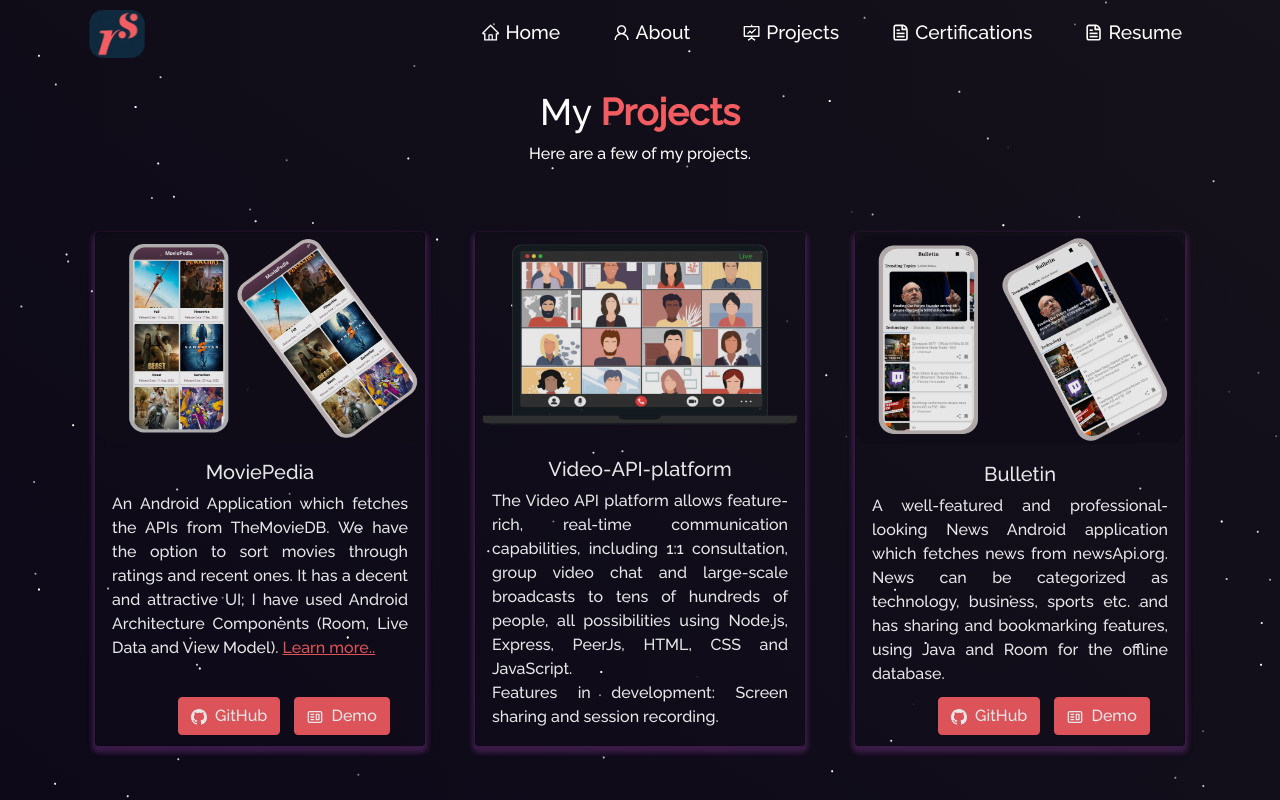
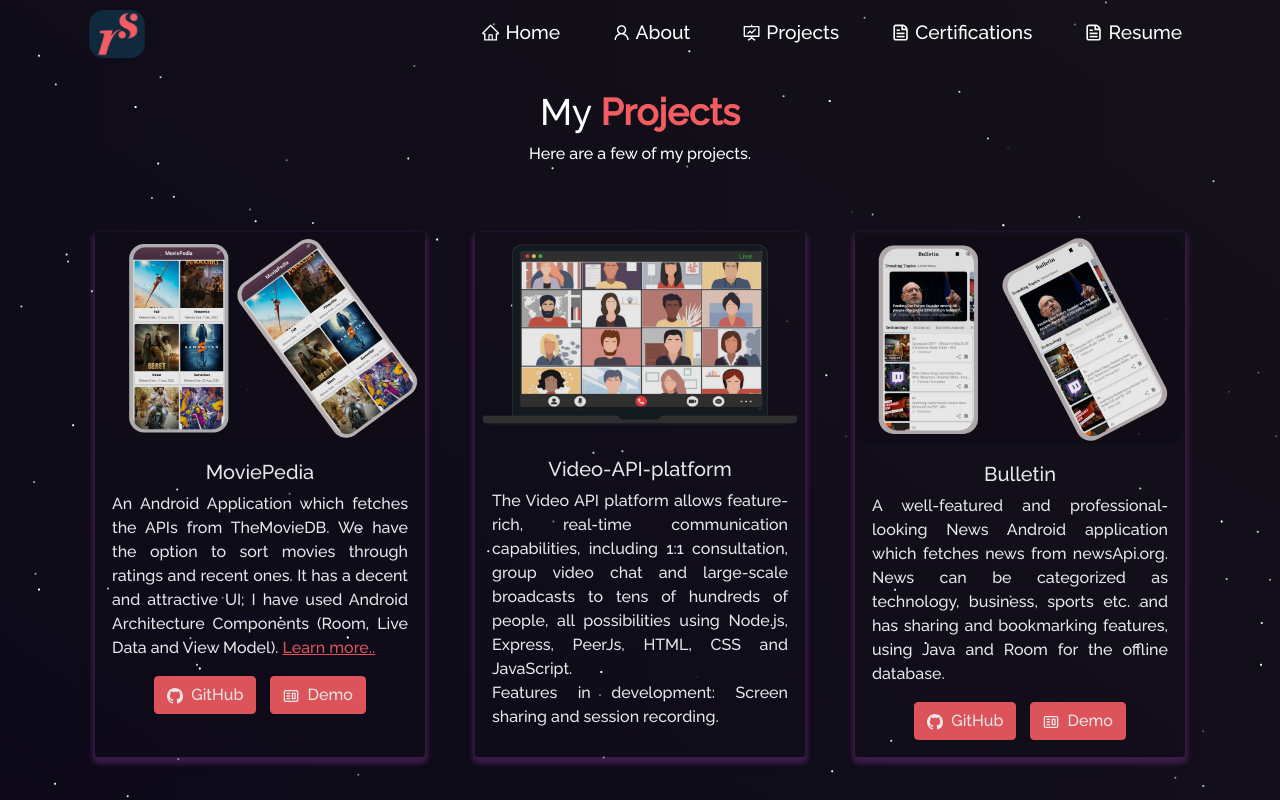
Before and after one commit to Rakesh-Singh-6789/temp-portfolio, a React (Create React App) app: page /projects in a window 1280 px wide. Shown: the top 800 px of the page. Built offline with nearby package versions, Linux system fonts and the light colour scheme.

Commit message:
project card buttons positions fixed

```diff
--- a/src/components/Projects/ProjectCards.js
+++ b/src/components/Projects/ProjectCards.js
@@ -15,7 +15,7 @@
           {props.readmeLink ? <span> <a rel="noreferrer" target={"_blank"} href={props.readmeLink} className="orange"> Learn more.. </a></span> : ""}
           {props.PS ? <><br/><span>{props.PS}</span></> : ""}
         </Card.Text>
-       {props.ghLink ? <div className="project-card-footer">
+       {props.ghLink ? <div>
         <Button variant="primary" href={props.ghLink} target="_blank">
             <BsGithub /> &nbsp;GitHub
           </Button>
--- a/src/style.css
+++ b/src/style.css
@@ -486,12 +486,6 @@
   height: auto !important;
 }
 
-.project-card-footer {
-  position: absolute;
-  bottom: 10px;
-  left: 25%;
-}
-
 .project-card-view {
   box-shadow: 0 4px 5px 3px rgba(119, 53, 136, 0.459) !important;
   color: white !important;
```
